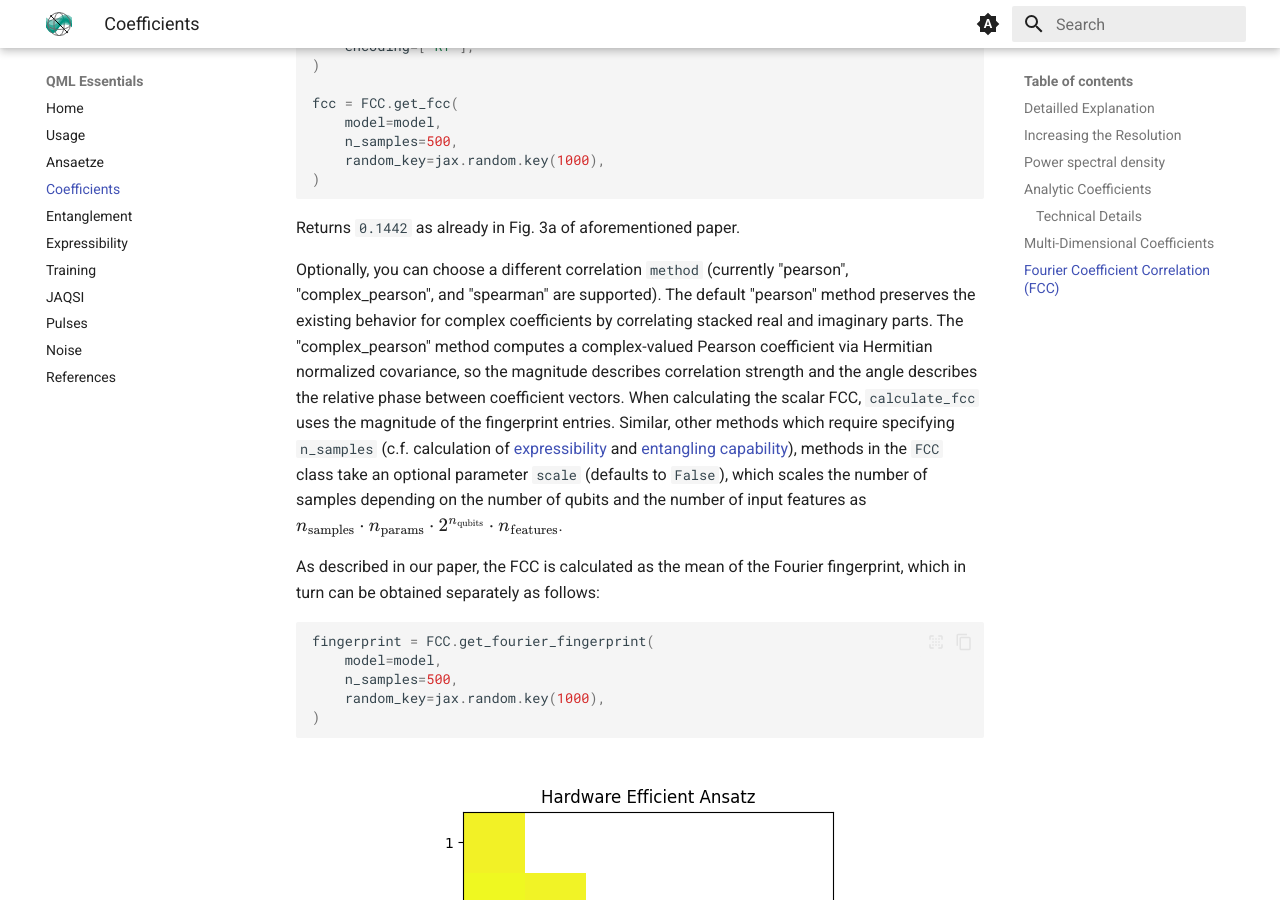
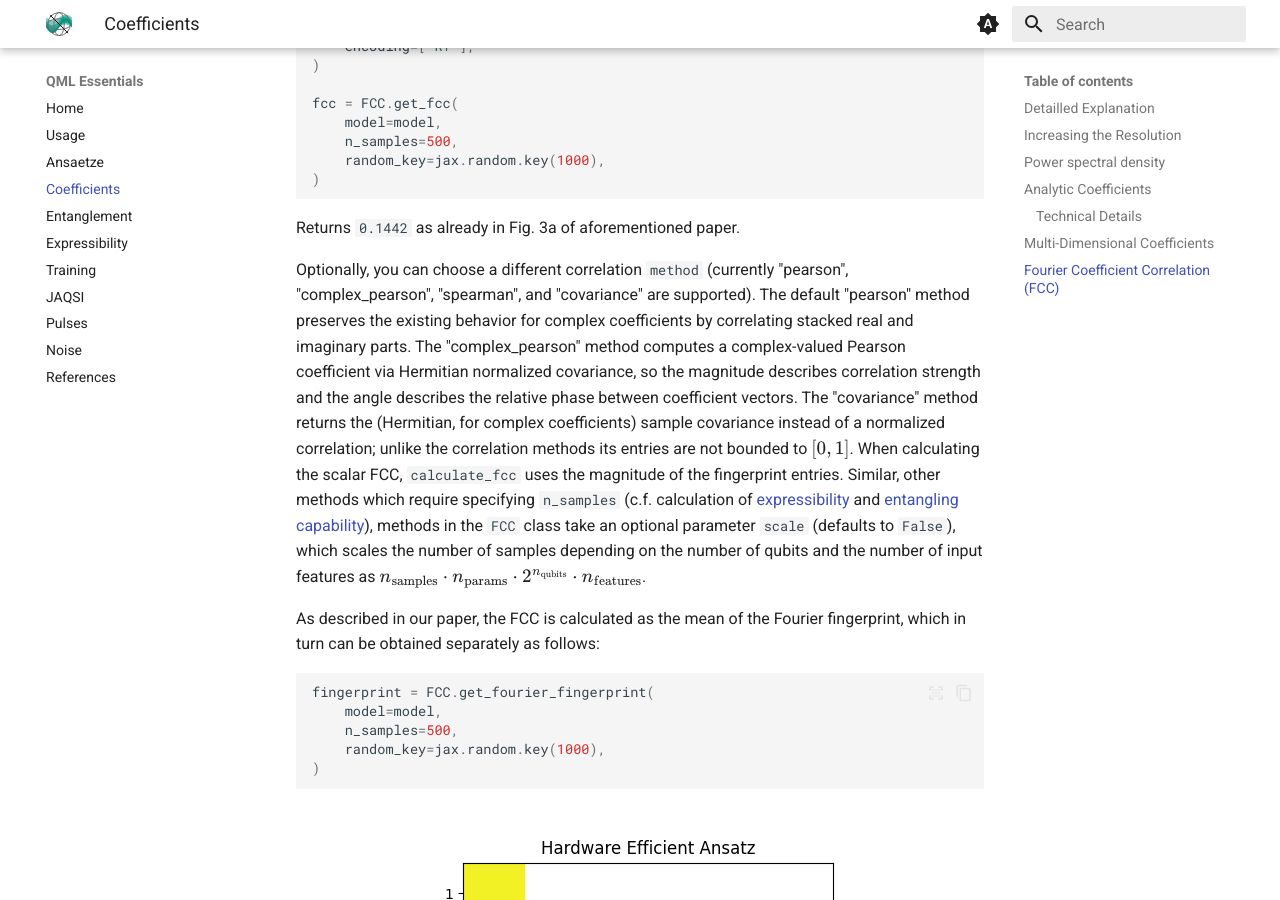
Before and after one commit to cirKITers/qml-essentials, an MkDocs documentation site: the page built from docs/coefficients.md, in a window 1280 px wide and 900 px high, scrolled down 7571 px. Built offline with MkDocs 1.6.1 and Material for MkDocs 9.7.7, drawn with Linux system fonts in a browser that asks for light colours; emoji names are drawn with the system emoji font.

Commit message:
updated docs
Signed-off-by: Melvin Strobl <lc3267@kit.edu>

````diff
--- a/docs/coefficients.md
+++ b/docs/coefficients.md
@@ -215,9 +215,10 @@ fcc = FCC.get_fcc(
 ```
 Returns `0.1442` as already in Fig. 3a of aforementioned paper.
 
-Optionally, you can choose a different correlation `method` (currently "pearson", "complex_pearson", and "spearman" are supported).
+Optionally, you can choose a different correlation `method` (currently "pearson", "complex_pearson", "spearman", and "covariance" are supported).
 The default "pearson" method preserves the existing behavior for complex coefficients by correlating stacked real and imaginary parts.
 The "complex_pearson" method computes a complex-valued Pearson coefficient via Hermitian normalized covariance, so the magnitude describes correlation strength and the angle describes the relative phase between coefficient vectors.
+The "covariance" method returns the (Hermitian, for complex coefficients) sample covariance instead of a normalized correlation; unlike the correlation methods its entries are not bounded to $[0, 1]$.
 When calculating the scalar FCC, `calculate_fcc` uses the magnitude of the fingerprint entries.
 Similar, other methods which require specifying `n_samples` (c.f. calculation of [expressibility](expressibility.md) and [entangling capability](entanglement.md)), methods in the `FCC` class take an optional parameter `scale` (defaults to `False`), which scales the number of samples depending on the number of qubits and the number of input features as $n_\text{samples} \cdot n_\text{params} \cdot 2^{n_\text{qubits}} \cdot n_\text{features}$.
 
````
